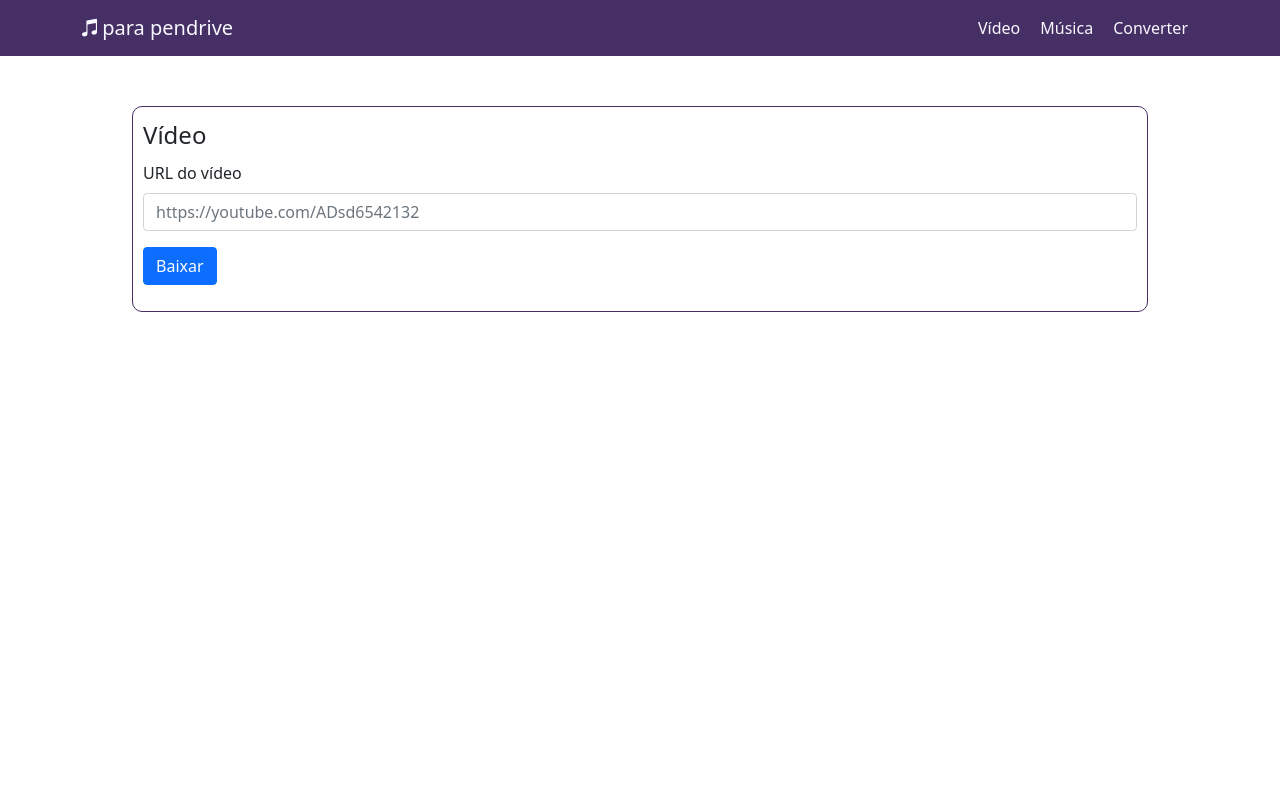
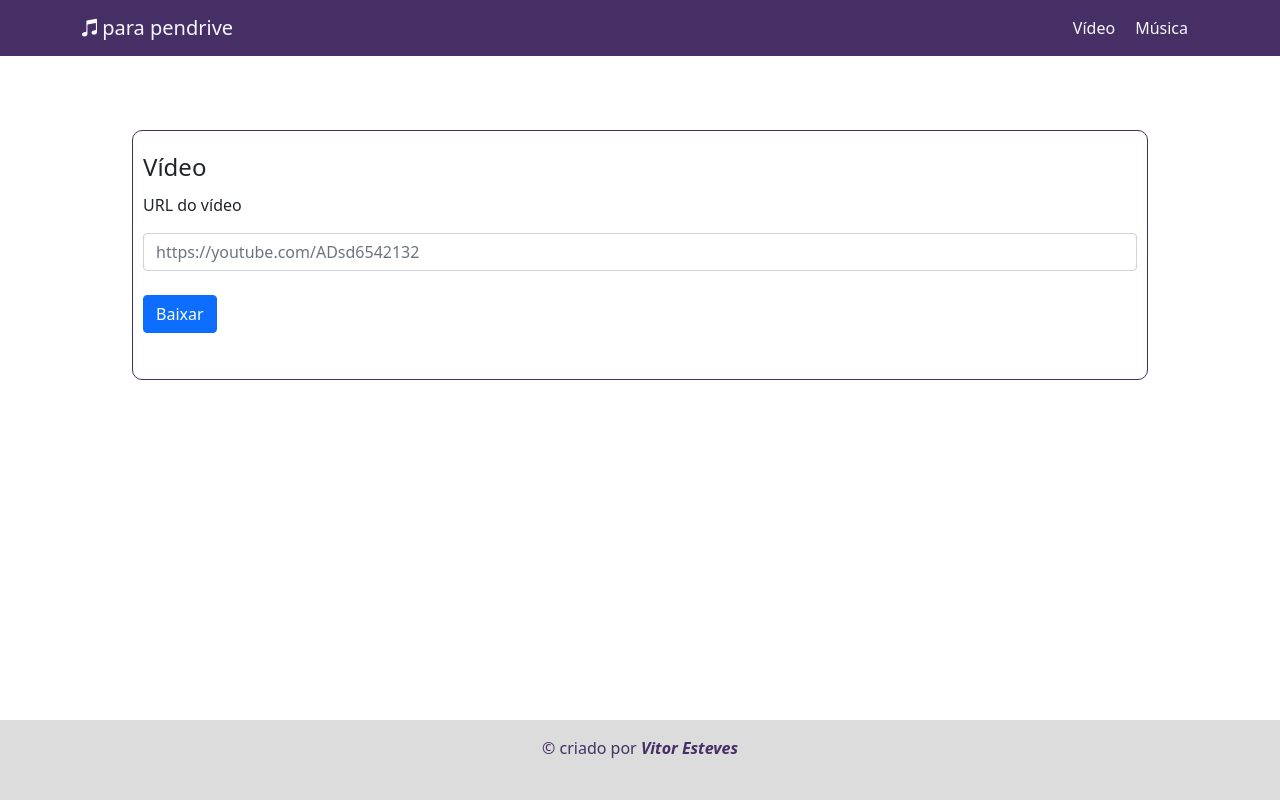
Before and after one commit to vesteves33/youtube.downloader, a Flask app: page /video in a window 1280 px wide. Run offline with Flask 2, Linux system fonts and the light colour scheme; some libraries are stand-ins or nearby versions.

Commit message:
projeto ganhando corpo com arquivos de view, e arquivos backend de form, route e atualizaçao de libs utilizadas inseridas no arquivo requirements.txt

```diff
--- a/aplicacao/__init__.py
+++ b/aplicacao/__init__.py
@@ -1,5 +1,10 @@
 from flask import Flask, render_template, url_for, request, flash, redirect
+from flask_bcrypt import Bcrypt
 
 app = Flask(__name__)
 
+app.config['SECRET_KEY'] = 'e3b0c44298fc1c149afbf4c8996fb92427ae41e4649b934ca495991b7852b855'
+
+bcrypt = Bcrypt(app)
+
 from aplicacao import routes
--- /dev/null
+++ b/aplicacao/formularios.py
@@ -0,0 +1,8 @@
+from flask_wtf import FlaskForm
+from wtforms import StringField, SubmitField
+from wtforms.validators import DataRequired, URL
+
+class Formulario(FlaskForm):
+    video = StringField('URL do vídeo', validators=[DataRequired(), URL()])
+    musica = StringField('URL da música', validators=[DataRequired(), URL()])
+    botao = SubmitField('Baixar')
--- a/aplicacao/routes.py
+++ b/aplicacao/routes.py
@@ -1,5 +1,6 @@
 from flask import Flask, render_template, url_for, request, flash, redirect
-from aplicacao import app
+from aplicacao import app, bcrypt
+from aplicacao.formularios import Formulario
 
 
 @app.route('/')
@@ -9,12 +10,12 @@ def index():
 
 @app.route('/video')
 def video():
-    return render_template('video.html')
+    formulario = Formulario()
+
+    return render_template('video.html', formulario=formulario)
 
 @app.route('/musica')
 def musica():
-    return render_template('musica.html')
+    formulario = Formulario()
 
-@app.route('/converter')
-def converter():
-    return render_template('converter.html')
+    return render_template('musica.html', formulario=formulario)
--- a/aplicacao/static/style.css
+++ b/aplicacao/static/style.css
@@ -8,6 +8,9 @@
     background-color: #FFF;
     border: 1px solid #452f64;
     border-radius: 10px;
+    width: 850x;
+    height: 250px;
+
 }
 
 .text {
@@ -23,3 +26,11 @@
     color: #836FFF;
     border-bottom: 2px solid #836FFF;
 }
+
+#footer {
+    width: 100%;
+    height: 80px;
+    background-color: #DCDCDC;
+    color: #452f64;
+
+}
--- /dev/null
+++ b/aplicacao/templates/footer.html
@@ -0,0 +1,7 @@
+<div class="fixed-bottom justify-content-end" id="footer">
+    <div class="row">
+        <div class="col d-flex justify-content-center mt-3">
+            <span>&copy; criado por <strong> <em> Vitor Esteves </em></strong></span>
+        </div>
+    </div>
+</div>
--- a/aplicacao/templates/index.html
+++ b/aplicacao/templates/index.html
@@ -24,6 +24,8 @@
 
     {% endblock %}
 
+    {% include 'footer.html' %}
+
 <!-- Optional JavaScript; choose one of the two! -->
 
     <!-- Option 1: Bootstrap Bundle with Popper -->
--- a/aplicacao/templates/navbar.html
+++ b/aplicacao/templates/navbar.html
@@ -12,9 +12,6 @@
           <li class="nav-item">
             <a class="links" href="{{ url_for('musica') }}">Música</a>
           </li>
-          <li class="nav-item">
-            <a class="links" href="{{ url_for('converter') }}">Converter</a>
-          </li>
         </ul>
       </div>
     </div>
--- a/aplicacao/templates/video.html
+++ b/aplicacao/templates/video.html
@@ -1,18 +1,25 @@
 {% extends "index.html" %}
 
 {% block body %}
-<section class="container">
+<section class="container mt-4">
     <div class="row">
         <div class="col">
             <div class='menu'>
-              <form action="get">
-                <legend>Vídeo</legend>
+                <form action="get" class="mt-2">
+                    {{ formulario.csrf_token }}
 
-                <label for="video" class="form-label">URL do vídeo</label>
-                <input type="url" name="video" id="video" placeholder="https://youtube.com/ADsd6542132" class='form-control mb-3'>
-                <button class='btn btn-primary'>Baixar</button>
+                    <legend>Vídeo</legend>
+                    <fieldset>
+                        <div class="form-group">
+                            {{ formulario.video.label(class='form-label') }}
 
-            </form>
+                            {{ formulario.video(class='form-control mt-2', placeholder='https://youtube.com/ADsd6542132') }}
+                        </div>
+
+                    </fieldset>
+                            {{ formulario.botao (class='btn btn-md btn-primary mt-4')}}
+
+                </form>
             </div>
         </div>
     </div>
```
Also changed, not shown: aplicacao/templates/converter.html (deleted, +0 -25 lines), aplicacao/templates/musica.html (+12 -5 lines), requirements.txt (+7 -0 lines), app.py (renamed from main.py).
